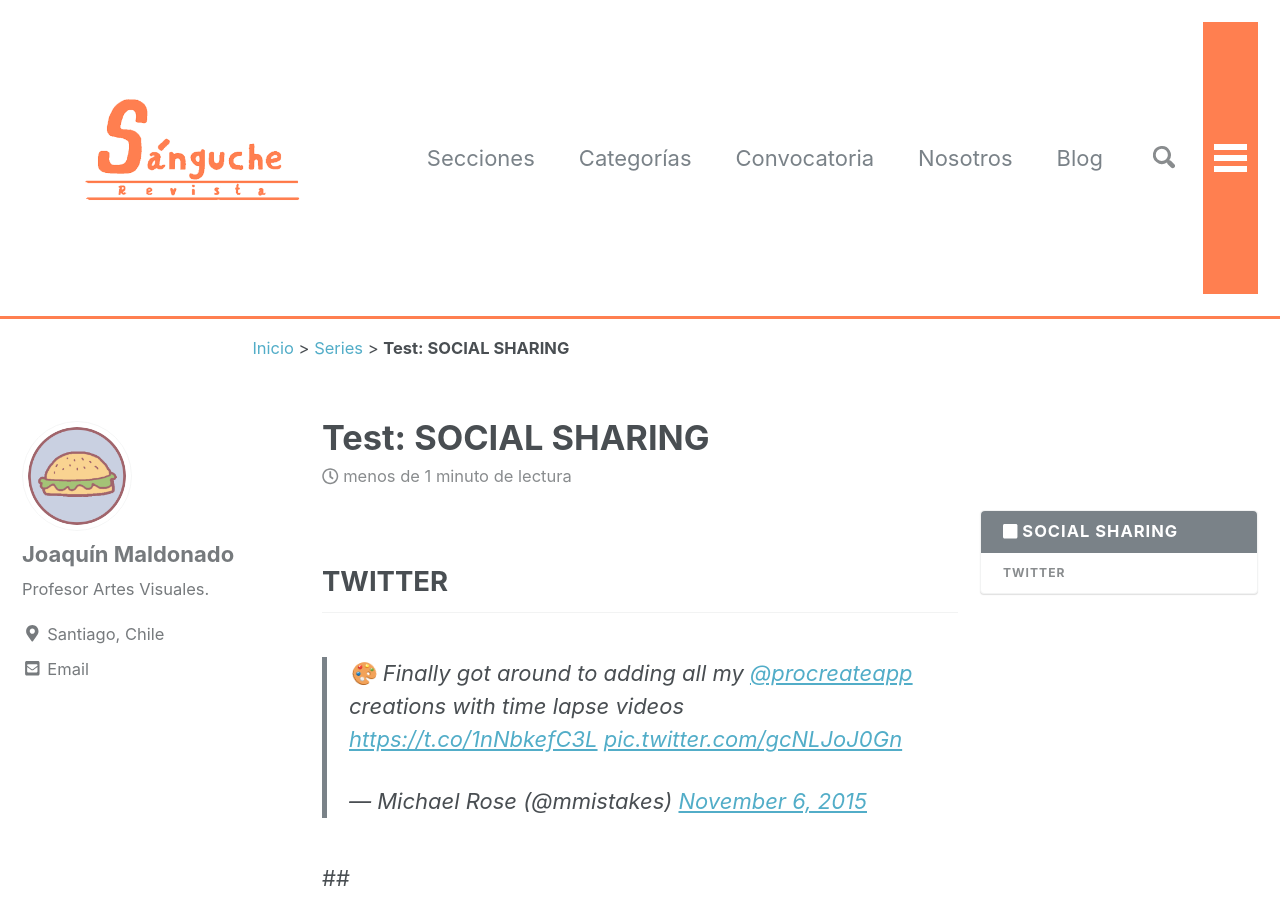
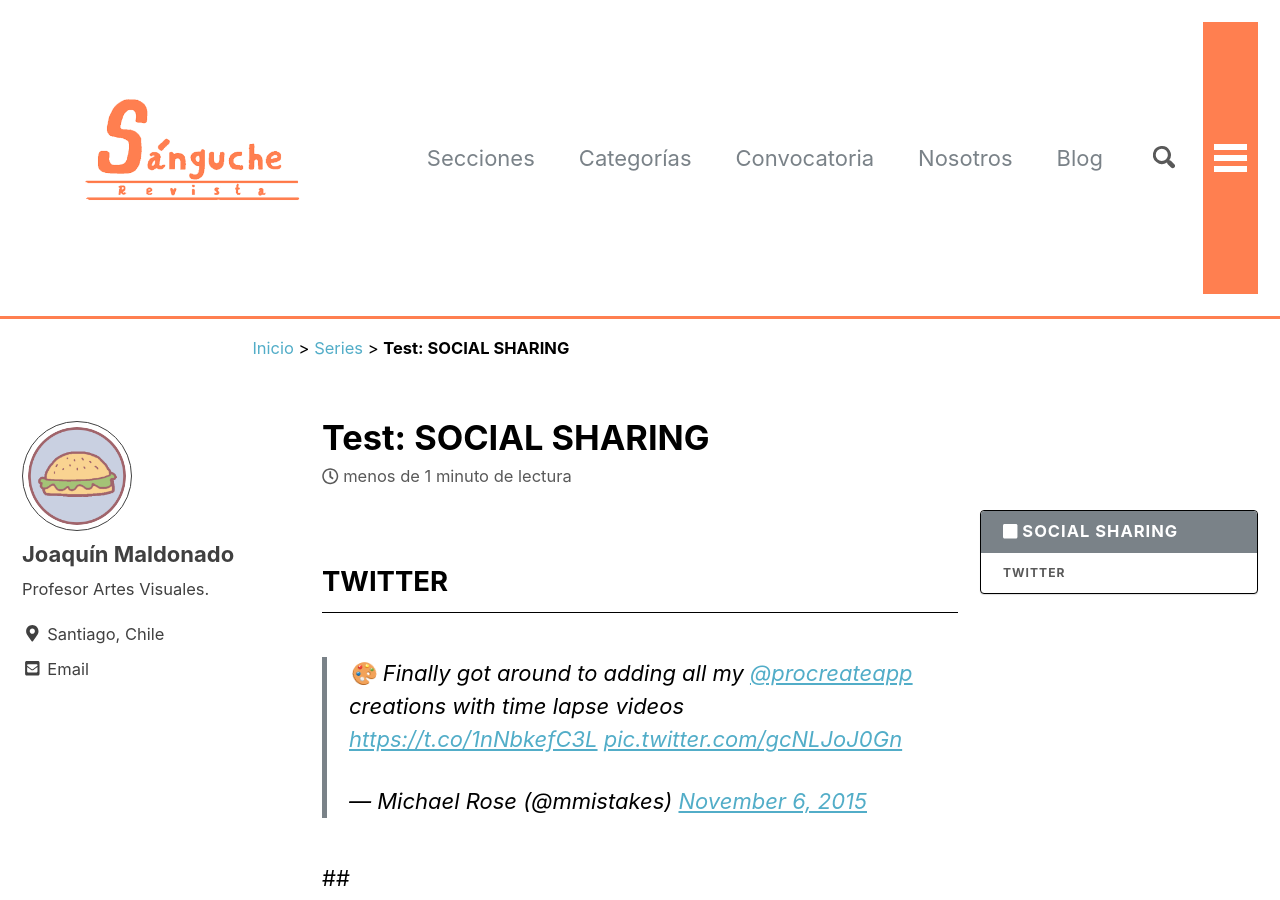
Before and after one commit to sangucherevista/sangucherevista.github.io, a Jekyll site: the page built from _posts/2010-03-29-test-social-sharing.md, in a window 1280 px wide and 900 px high. Built offline with Jekyll 4.4.1, drawn with Linux system fonts in a browser that asks for light colours; nearby versions of some CDN libraries; comment, search, counter and statistics services are not loaded.

Commit message:
Updated '_sass/minimal-mistakes/_variables.scss' via CloudCannon

```diff
--- a/_sass/minimal-mistakes/_variables.scss
+++ b/_sass/minimal-mistakes/_variables.scss
@@ -54,13 +54,14 @@ $light-gray: mix(#fff, $gray, 50%) !default;
 $lighter-gray: mix(#fff, $gray, 90%) !default;
 $coral: coral !default;
 $white: white !default;
+$black: black !default;
 
-$background-color: #fff !default;
+$background-color: $white !default;
 $code-background-color: #fafafa !default;
 $code-background-color-dark: $light-gray !default;
-$text-color: $dark-gray !default;
+$text-color: $black !default;
 $muted-text-color: mix(#fff, $text-color, 35%) !default;
-$border-color: $lighter-gray !default;
+$border-color: $black !default;
 $form-background-color: $lighter-gray !default;
 $footer-background-color: $coral !default;
 
```
